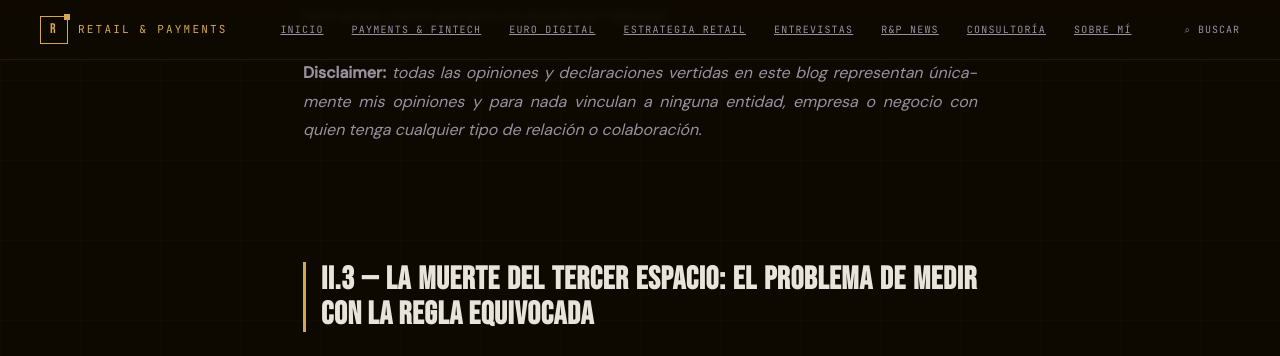
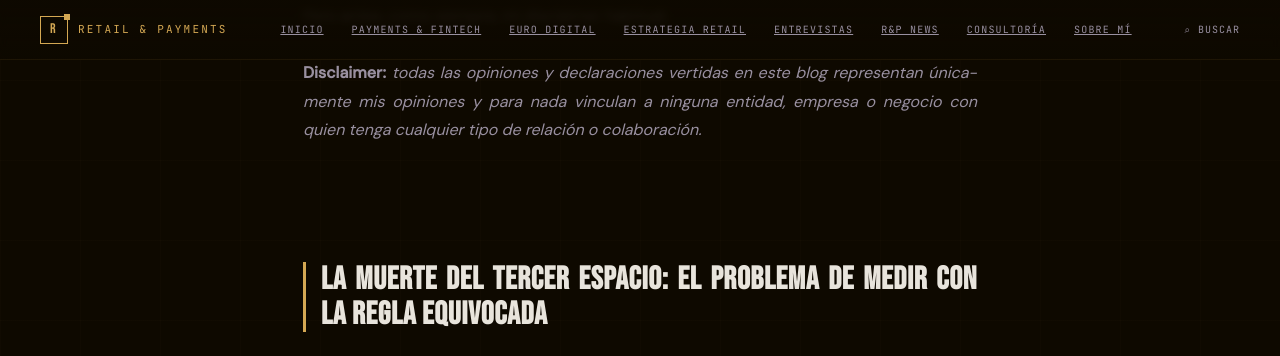
Before and after one commit to marcmonf/retailandpayments, a Jekyll site: the page built from _posts/2026-05-24-el-retail-roto-parte-3.md, in a window 1280 px wide and 900 px high, scrolled down 1560 px, cut to the strip 0-356 px from the top of the window. Built offline with Jekyll 4.4.1, drawn with Linux system fonts in a browser that asks for light colours; some of the changed text lies outside the part shown.

Commit message:
Update 2026-05-24-el-retail-roto-parte-3.md

```diff
--- a/_posts/2026-05-24-el-retail-roto-parte-3.md
+++ b/_posts/2026-05-24-el-retail-roto-parte-3.md
@@ -36,7 +36,7 @@
 
 
 
-<h2 class="wp-block-heading">II.3 — La Muerte del Tercer Espacio: el problema de medir con la regla equivocada</h2>
+<h2 class="wp-block-heading">La Muerte del Tercer Espacio: el problema de medir con la regla equivocada</h2>
 
 <p><img src="/assets/img/central-embassy-498554.jpg" alt="Interior de espacio retail" style="max-width: 100%; height: auto; border-radius: 8px; margin-bottom: 20px;"></p>
 
@@ -78,7 +78,7 @@
 
 
 
-<h2 class="wp-block-heading">II.4 — La Crisis del Talento: el problema de la identidad sin relato</h2>
+<h2 class="wp-block-heading">La Crisis del Talento: el problema de la identidad sin relato</h2>
 
 
 
@@ -108,7 +108,7 @@
 
 
 
-<h2 class="wp-block-heading">Parte III — El diagnóstico unificado: El triple contrato social roto</h2>
+<h2 class="wp-block-heading">El diagnóstico unificado: El triple contrato social roto</h2>
 
 
 
@@ -136,7 +136,7 @@
 
 
 
-<h2 class="wp-block-heading">Parte IV — Soluciones no obvias: Pensar en sistema, no en síntomas</h2>
+<h2 class="wp-block-heading">Soluciones no obvias: Pensar en sistema, no en síntomas</h2>
 
 
 
```
